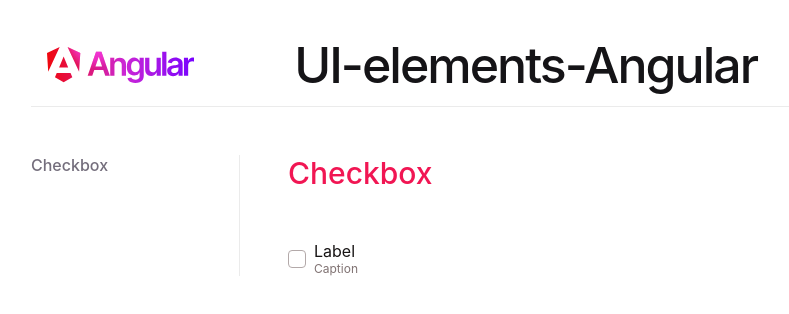
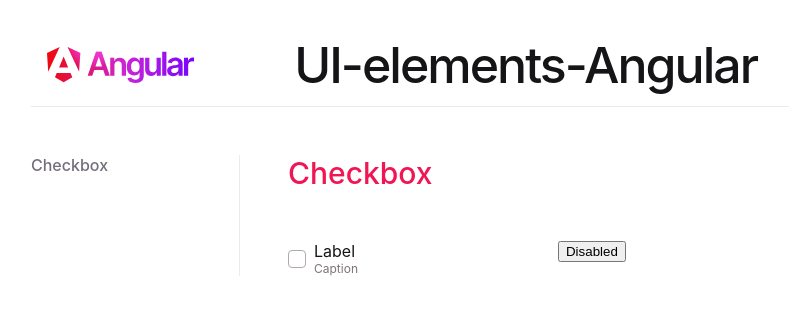
Before and after one commit to pichuzhkinaen/UI-elements-Angular, an Angular app: page / in a window 1280 px wide. Shown: the top 314 px of the page, without its empty margins (25-814 px from the left). Built offline with nearby package versions, Linux system fonts and the light colour scheme.

Commit message:
added checkbox control disabled

```diff
--- a/src/app/components/checkbox/checkbox.component.html
+++ b/src/app/components/checkbox/checkbox.component.html
@@ -1,5 +1,6 @@
 <label class="checkbox"
-       [class.checkbox--checked]="value">
+       [class.checkbox--checked]="value"
+       [class.checkbox--disabled]="disabled">
     <span class="checkbox__wrapper-input">
         <input
             #inputElement
--- a/src/app/components/checkbox/checkbox.component.scss
+++ b/src/app/components/checkbox/checkbox.component.scss
@@ -68,4 +68,8 @@
             }
         }
     }
+
+    &--disabled {
+        opacity: 0.5;
+    }
 }
--- a/src/app/components/checkbox/checkbox.component.ts
+++ b/src/app/components/checkbox/checkbox.component.ts
@@ -28,10 +28,9 @@ export class CheckboxComponent extends CheckboxControlValueAccessor implements O
 	@Output() indeterminateChange: EventEmitter<boolean> = new EventEmitter<boolean>();
 	@Input() label: string = '';
 	@Input() caption: string = '';
-	@Input() disabled: boolean = false;
 	@Input() readOnly: boolean = false;
 
-	private _value: boolean = false;
+
     public set value(value: boolean) {
         this._value = value;
     }
@@ -49,6 +48,20 @@ export class CheckboxComponent extends CheckboxControlValueAccessor implements O
 		this.cd.markForCheck();
 		this.indeterminateChange.emit(this._indeterminate);
 	}
+
+	public get disabled(): boolean {
+		this._disabled = !!this.control.disabled;
+        return this._disabled;
+    }
+
+    @Input()
+    public set disabled(value: boolean) {
+        this._disabled = value;
+        this.cd.markForCheck();
+    }
+
+	private _value: boolean = false;
+	private _disabled: boolean = false;
 
 	constructor(
 		private readonly renderer: Renderer2,
@@ -71,4 +84,8 @@ export class CheckboxComponent extends CheckboxControlValueAccessor implements O
 			this.indeterminateChange.emit(this.indeterminate);
 		}
 	}
+
+	public override setDisabledState(): void {
+        this.cd.markForCheck();
+    }
 }
--- a/src/app/tabs/tabs.component.html
+++ b/src/app/tabs/tabs.component.html
@@ -6,11 +6,22 @@
     <form [formGroup]="form">
         <div class="tabs-content__item">
             <span class="tabs-content__title">Checkbox</span>
-            <app-checkbox
-                formControlName="checkbox"
-                [label]="label"
-                [caption]="caption">
-            </app-checkbox>
+            <div class="block">
+                <app-checkbox
+                    formControlName="checkbox"
+                    [label]="label"
+                    [caption]="caption"
+                    [disabled]="disabled"
+                    [readOnly]="readOnly"
+                    [indeterminate]="indeterminate">
+                </app-checkbox>
+                <div class="control">
+                    <button class="control__button" (click)="setDisabled()">Disabled</button>
+                    <!-- <button class="control__button" (click)="setReadOnly()">Read only</button>
+                    <button class="control__button" (click)="setIndeterminate()">Indeterminate</button> -->
+                </div>
+            </div>
+
         </div>
     </form>
 </div>
--- a/src/app/tabs/tabs.component.scss
+++ b/src/app/tabs/tabs.component.scss
@@ -37,5 +37,17 @@
             font-weight: 500;
             margin-bottom: 50px;
         }
+
+        & .block {
+            display: flex;
+            column-gap: 200px;
+        }
+
+        & .control {
+            &__button {
+                display: block;
+                margin-bottom: 8px;
+            }
+        }
     }
 }
--- a/src/app/tabs/tabs.component.ts
+++ b/src/app/tabs/tabs.component.ts
@@ -16,6 +16,9 @@ import { FormControl, FormGroup, FormsModule, ReactiveFormsModule } from '@angul
 export class TabsComponent implements DoCheck {
 	public label: string = 'Label';
 	public caption: string = 'Caption';
+	public readOnly: boolean = false;
+	public disabled: boolean = false;
+	public indeterminate: boolean = false;
 
 	constructor(
 
@@ -27,8 +30,20 @@ export class TabsComponent implements DoCheck {
         checkbox: new FormControl(false),
     });
 
-	ngDoCheck(): void {
+	public ngDoCheck(): void {
 		console.log(this.form);
 		console.log(this.form.value);
+		console.log(this.disabled);
+	}
+
+	public setDisabled(): void {
+		this.disabled = !this.disabled;
+
+		if (this.disabled) {
+            this.form.disable();
+        } else {
+            this.form.enable();
+        }
+        this.form.updateValueAndValidity();
 	}
 }
```
